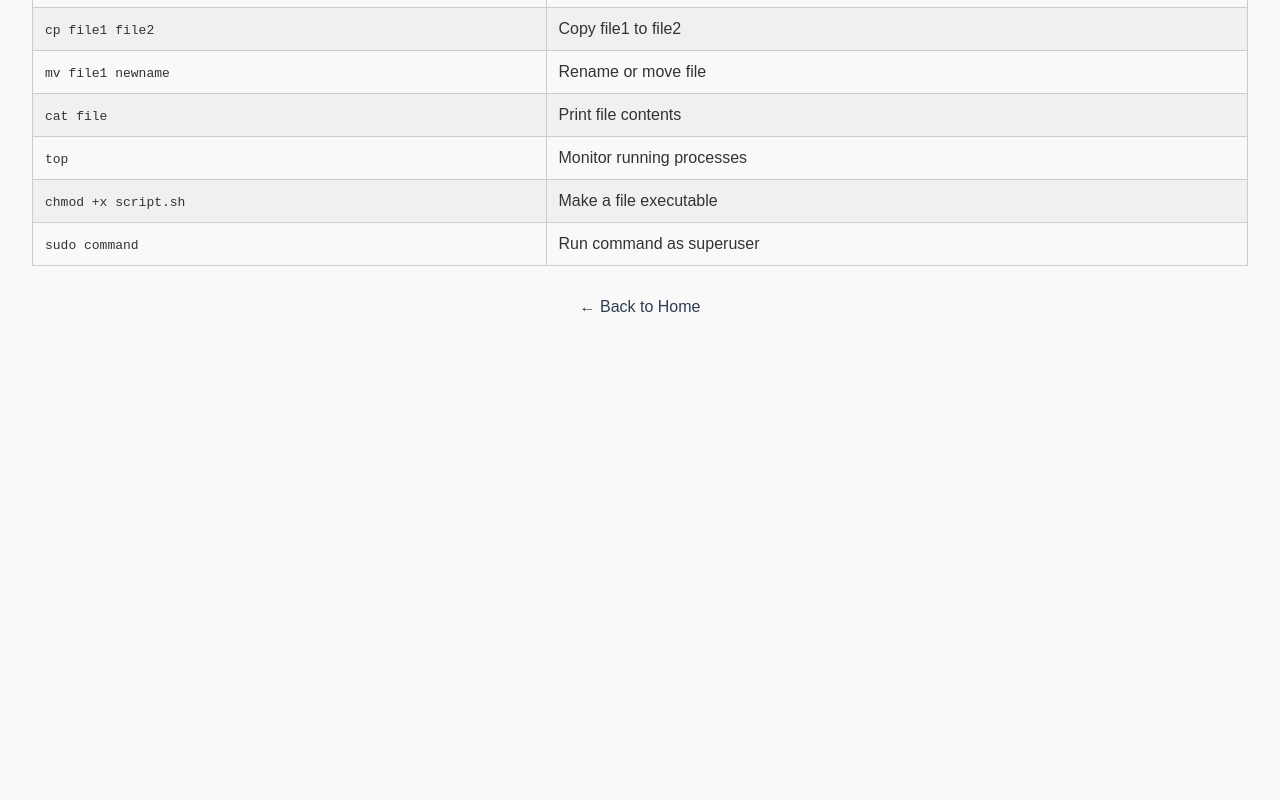
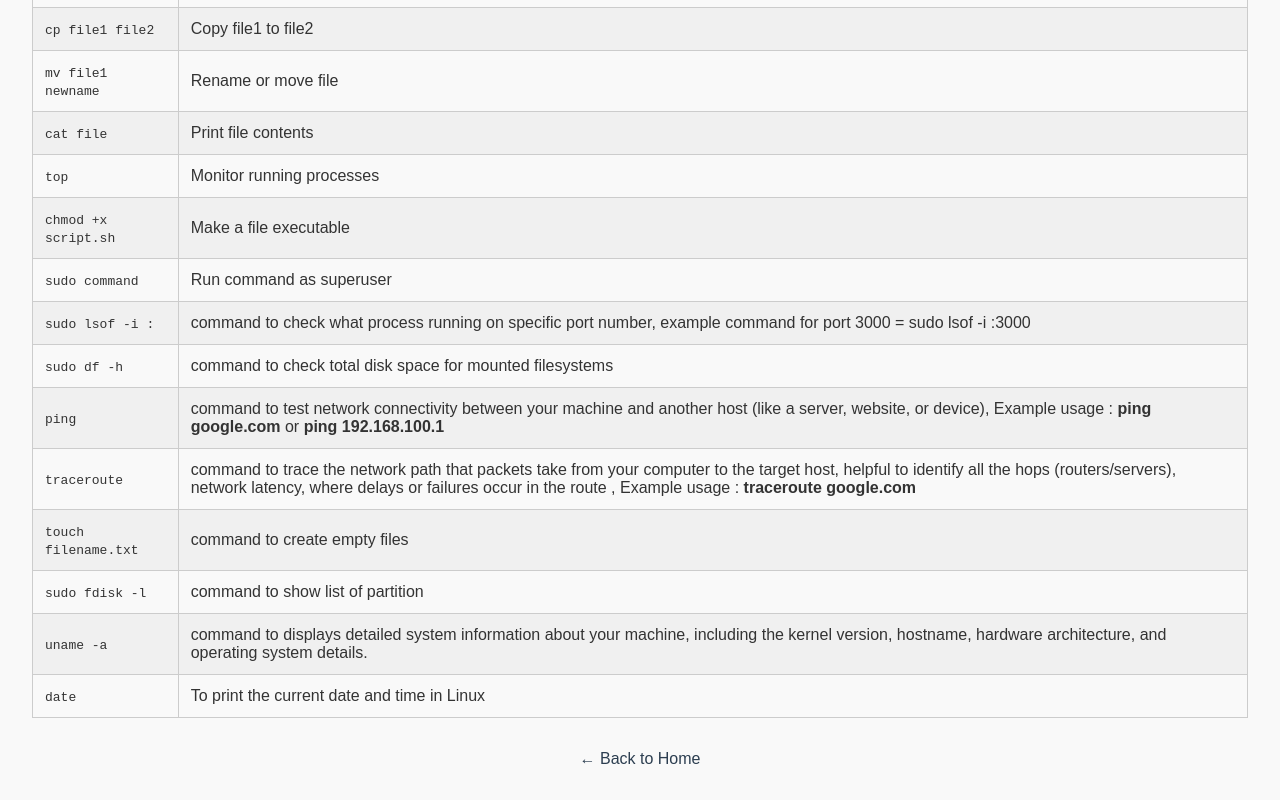
Before and after one commit to chit-sit/chit-sit.github.io, a plain HTML site: page linux.html in a window 1280 px wide. Shown: the part 396-1196 px from the top of the page. Before the commit the page ends 800 px from the top, so only its background shows below. Drawn offline with Linux system fonts and the light colour scheme.

Commit message:
added some linux command i frequently use

```diff
--- a/linux.html
+++ b/linux.html
@@ -58,6 +58,14 @@
     <tr><td><code>top</code></td><td>Monitor running processes</td></tr>
     <tr><td><code>chmod +x script.sh</code></td><td>Make a file executable</td></tr>
     <tr><td><code>sudo command</code></td><td>Run command as superuser</td></tr>
+    <tr><td><code>sudo lsof -i :<PORTNUMBER></code></td><td>command to check what process running on specific port number, example command for port 3000 = sudo lsof -i :3000 </td></tr>
+    <tr><td><code>sudo df -h</code></td><td>command to check total disk space for mounted filesystems </td></tr>
+    <tr><td><code>ping <hostname_or_IP></code></td><td>command to test network connectivity between your machine and another host (like a server, website, or device), Example usage : <strong> ping google.com </strong> or <strong> ping 192.168.100.1 </strong></td></tr>
+    <tr><td><code>traceroute <hostname></code></td><td>command to trace the network path that packets take from your computer to the target host, helpful to identify all the hops (routers/servers), network latency, where delays or failures occur in the route , Example usage : <strong>traceroute google.com</strong></td></tr>
+    <tr><td><code>touch filename.txt</code></td><td>command to create empty files</td></tr>
+    <tr><td><code>sudo fdisk -l</code></td><td>command to show list of partition</td></tr>
+    <tr><td><code>uname -a</code></td><td>command to displays detailed system information about your machine, including the kernel version, hostname, hardware architecture, and operating system details.</td></tr>
+    <tr><td><code>date</code></td><td>To print the current date and time in Linux</td></tr>
   </table>
 
   <a href="index.html">← Back to Home</a>
```
